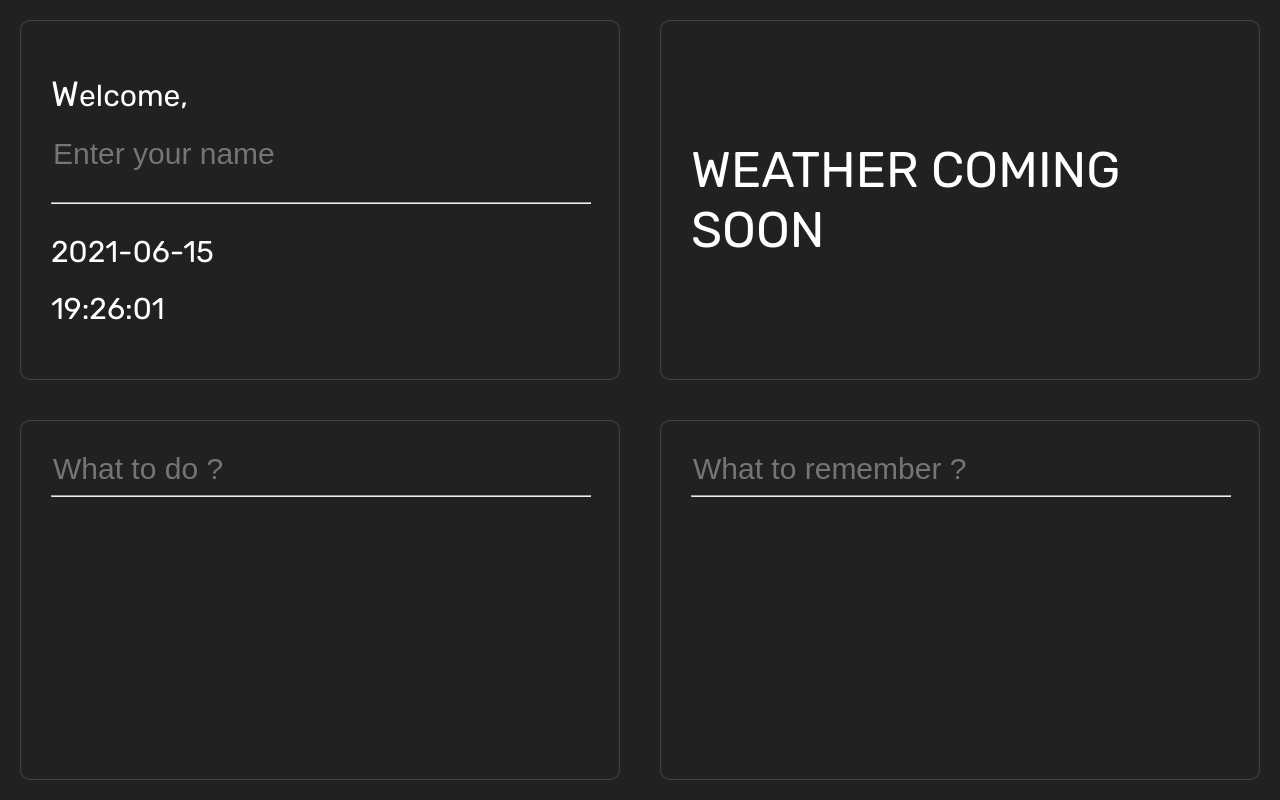
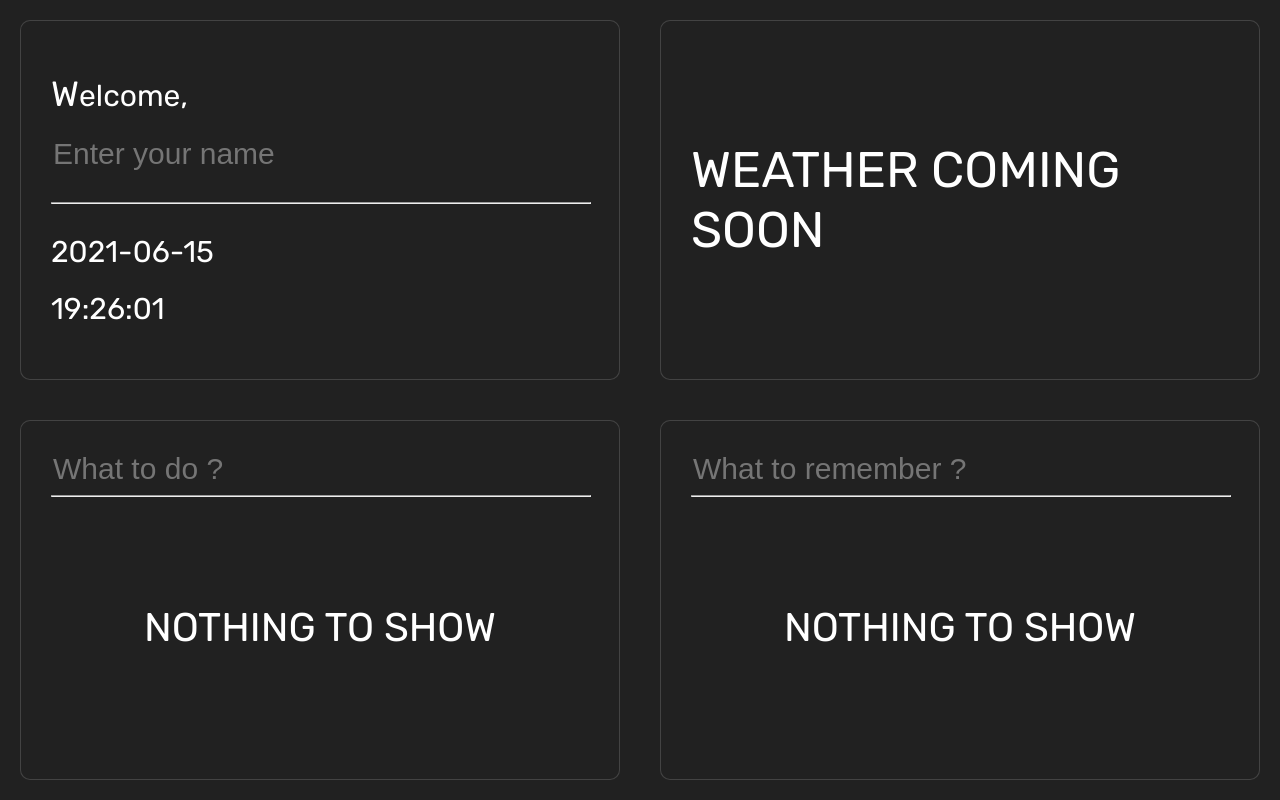
Before and after one commit to maaxleq/helloboard, an Angular app: page / in a window 1280 px wide. Built offline with nearby package versions, Linux system fonts and the light colour scheme.

Commit message:
show "nothing to show" in lists if no data

```diff
--- a/src/app/list/list.component.html
+++ b/src/app/list/list.component.html
@@ -2,6 +2,9 @@
     <input type="text" [(ngModel)]="currentItem" placeholder="{{ question }}" (keydown.enter)="add()">
     <hr>
     <div class="items">
-        <p class="first-letter-uppercase small-text" *ngFor="let item of items" (click)="remove(item)">{{ item }}</p>
+        <p class="first-letter-uppercase text-smaller" *ngFor="let item of items" (click)="remove(item)">{{ item }}</p>
+    </div>
+    <div class="nothing-to-show-container" *ngIf="items.length === 0">
+        <p class="nothing-to-show text-bigger">NOTHING TO SHOW</p>
     </div>
 </div>
```
